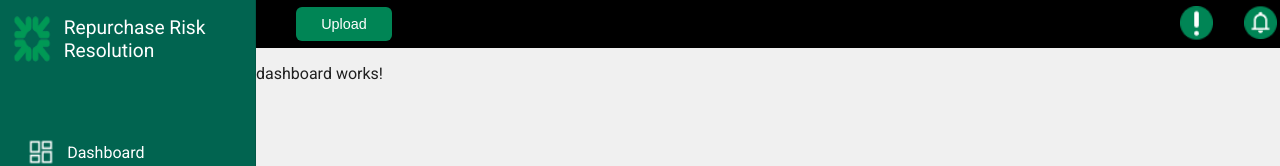
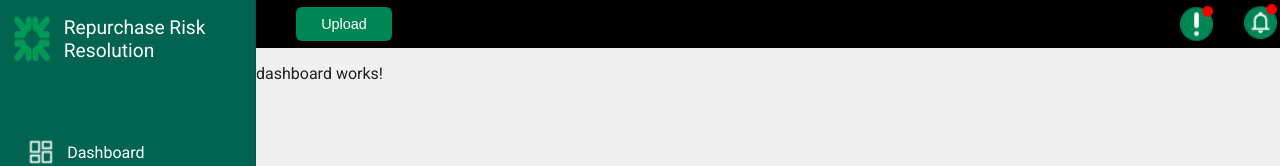
Before and after one commit to Taejun-bdiplus/mock-citizens-r3p, an Angular app: page /dashboard in a window 1280 px wide. Shown: the top 166 px of the page. Built offline with nearby package versions, Linux system fonts and the light colour scheme.

Commit message:
update noti and reminder icons having new ones

```diff
--- a/src/app/pages/default-layout/app-header/notification/notification.component.html
+++ b/src/app/pages/default-layout/app-header/notification/notification.component.html
@@ -1,5 +1,10 @@
 <button mat-button [matMenuTriggerFor]="menu">
-    <img class="notification-icon" src="../assets/images/notification_bell.png" />
+    <div *ngIf="hasNotification" (click)="imageClicked()">
+        <img class="notification-icon" src="../assets/images/notification_bell_red_dot.png" />
+    </div>
+    <div *ngIf="!hasNotification">
+        <img class="notification-icon" src="../assets/images/notification_bell.png" />
+    </div>
 </button>
 <mat-menu #menu="matMenu">
   <button mat-menu-item class="first">
--- a/src/app/pages/default-layout/app-header/notification/notification.component.ts
+++ b/src/app/pages/default-layout/app-header/notification/notification.component.ts
@@ -3,20 +3,28 @@ import {MatMenuModule} from '@angular/material/menu';
 import {MatButtonModule} from '@angular/material/button';
 import { MatIconModule } from '@angular/material/icon';
 import { Router } from '@angular/router';
+import { CommonModule } from '@angular/common';
 
 @Component({
   selector: 'app-notification',
   templateUrl: './notification.component.html',
   styleUrls: ['./notification.component.css'],
   standalone: true,
-  imports: [MatButtonModule, MatMenuModule, MatIconModule],
+  imports: [MatButtonModule, MatMenuModule, MatIconModule, CommonModule],
 })
 export class NotificationComponent {
+  hasNotification: boolean = true;
+
   constructor(private router: Router) { }
 
   navigateToOtherComponent() {
       // Navigate to the desired component using the router.navigate() method
       console.log("navigateToOtherComponent", this.router);
       this.router.navigate(['/loanDetail']);
-    }
+  }
+
+  imageClicked() {
+    this.hasNotification = false;
+  }
+
 }
--- a/src/app/pages/default-layout/app-header/reminder/reminder.component.html
+++ b/src/app/pages/default-layout/app-header/reminder/reminder.component.html
@@ -1,5 +1,10 @@
 <button mat-button [matMenuTriggerFor]="menu">
-    <img class="reminder-icon" src="../assets/images/reminder.png" />
+    <div *ngIf="hasReminder" (click)="imageClicked()">
+        <img class="reminder-icon" src="../assets/images/reminder_red_dot.png" />
+    </div>
+    <div *ngIf="!hasReminder">
+        <img class="reminder-icon" src="../assets/images/reminder.png" />
+    </div>
 </button>
 <mat-menu #menu="matMenu">
   <button mat-menu-item class="first">
--- a/src/app/pages/default-layout/app-header/reminder/reminder.component.ts
+++ b/src/app/pages/default-layout/app-header/reminder/reminder.component.ts
@@ -1,23 +1,28 @@
 import { Component } from '@angular/core';
-import {MatMenuModule} from '@angular/material/menu';
-import {MatButtonModule} from '@angular/material/button';
+import { MatMenuModule } from '@angular/material/menu';
+import { MatButtonModule } from '@angular/material/button';
 import { MatIconModule } from '@angular/material/icon';
 import { Router } from '@angular/router';
+import { CommonModule } from '@angular/common';
 
 @Component({
     selector: 'app-reminder',
     templateUrl: './reminder.component.html',
     styleUrls: ['./reminder.component.css'],
     standalone: true,
-  imports: [MatButtonModule, MatMenuModule, MatIconModule],
+    imports: [MatButtonModule, MatMenuModule, MatIconModule, CommonModule],
 })
 export class ReminderComponent {
-    constructor(private router: Router) { }
+    hasReminder: boolean = true;
+
+    constructor(private router: Router) {}
 
     navigateToOtherComponent() {
     // Navigate to the desired component using the router.navigate() method
-        console.log("navigateToOtherComponent", this.router);
     this.router.navigate(['/loanDetail']);
     }
 
+    imageClicked() {
+        this.hasReminder = false;
     }
+}
```
Lines whose indentation alone changed are shown as unchanged.
